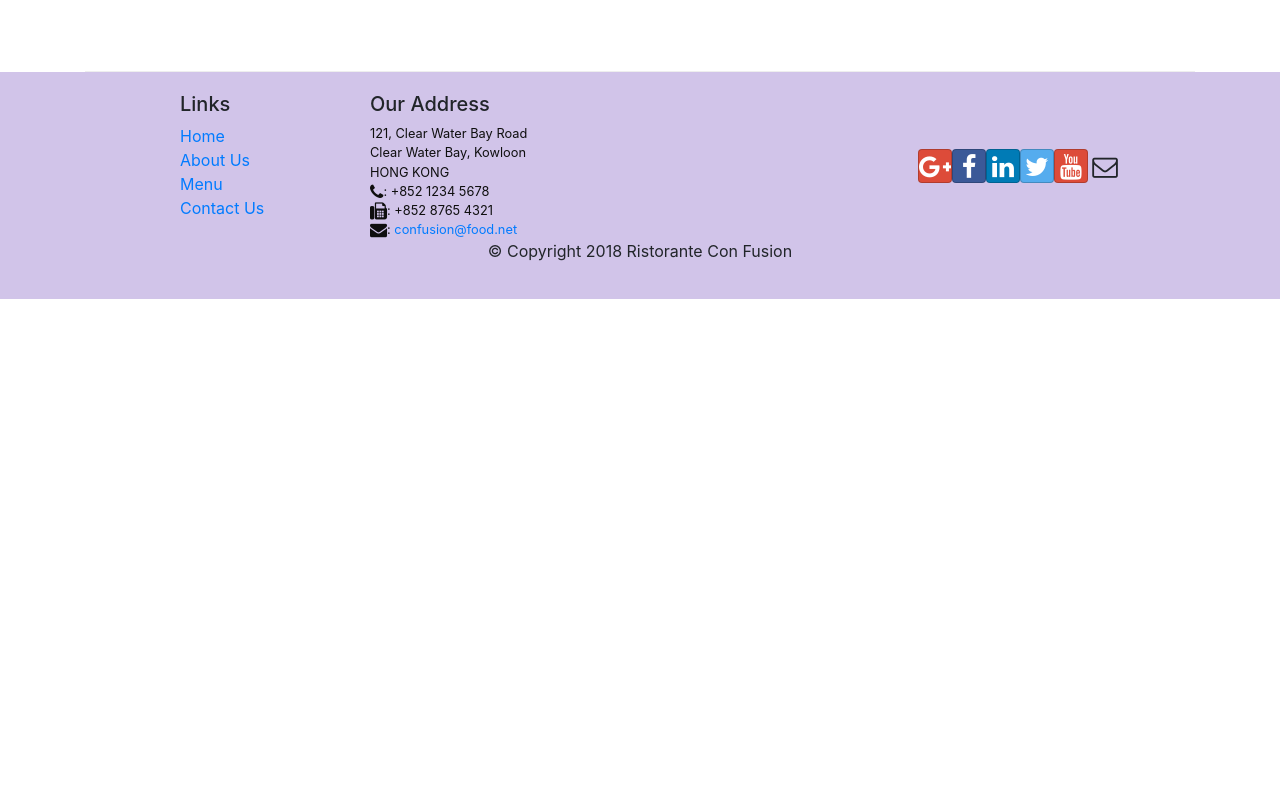
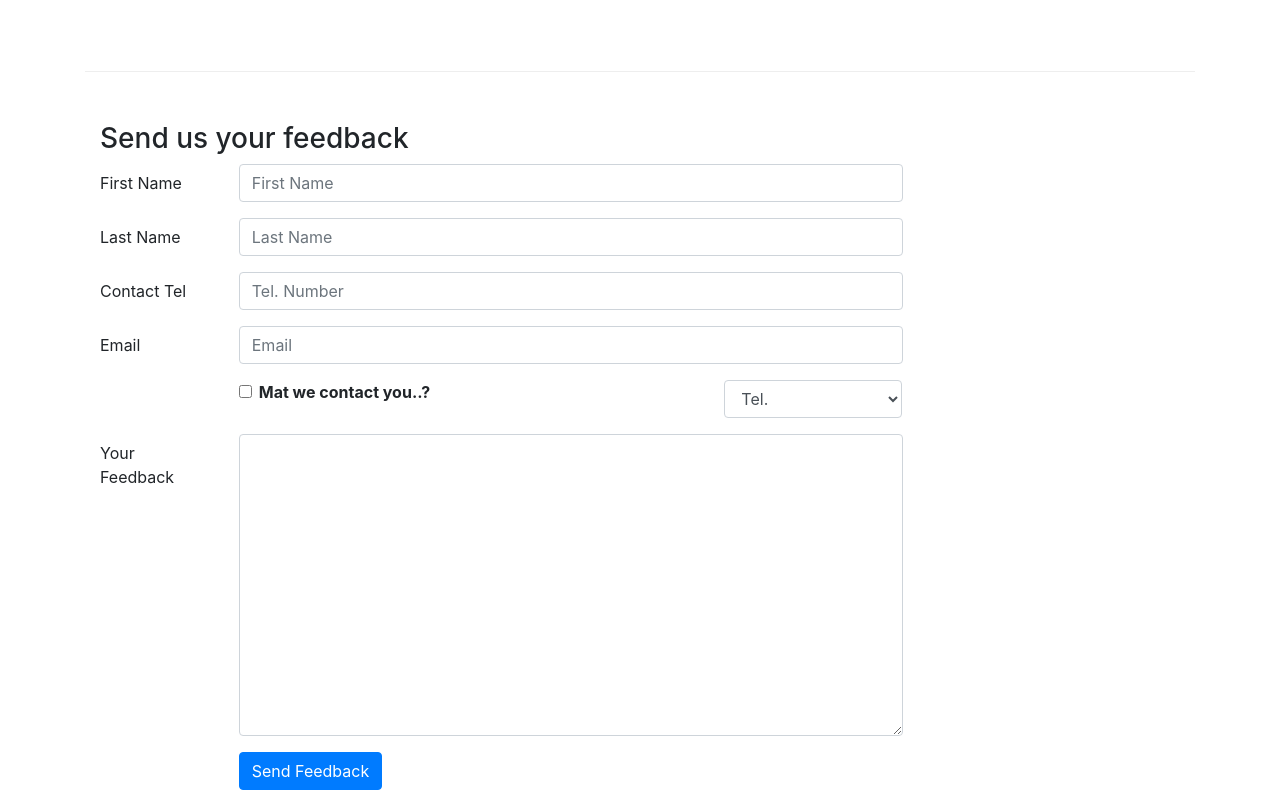
Before and after one commit to NikhilLobo/confusion, a React (Create React App) app: page /contactus in a window 1280 px wide. Shown: the part 800-1600 px from the top of the page. Before the commit the page ends 1099 px from the top, so only its background shows below. Built offline with nearby package versions, Linux system fonts and the light colour scheme.

Commit message:
Controlled Forms

```diff
--- a/src/components/ContactComponent.js
+++ b/src/components/ContactComponent.js
@@ -1,8 +1,45 @@
 import React from 'react';
-import {Breadcrumb,BreadcrumbItem} from 'reactstrap';
+import {Breadcrumb,BreadcrumbItem,Button,Form,FormGroup,Label,Input,Col} from 'reactstrap';
 import {Link} from 'react-router-dom';
 
-function Contact(props) {
+class Contact extends React.Component {
+    constructor(props)
+    {
+      super(props);
+      this.state={
+        firstname:'',
+        lastname:'',
+        telnum:'',
+        email:'',
+        agree:false,
+        contactType:'Tel.',
+        mesage:''
+      }
+      this.handleSubmit=this.handleSubmit.bind(this);
+      this.handleInputChange=this.handleInputChange.bind(this);
+    }
+
+
+    handleInputChange(event){
+      const target=event.target;
+      const value=target.type==='checkbox'? target.checked: target.value;
+      const name=target.name;
+      this.setState({
+        [name]:value
+      })
+
+
+    }
+    handleSubmit(event){
+        console.log("Current State"+JSON.stringify(this.state));
+        alert("Current State"+JSON.stringify(this.state));
+        event.preventDefault();
+
+
+    }
+
+    render(){
+
     return(
         <div className="container">
             <div className="row">
@@ -42,8 +79,82 @@
                     </div>
                 </div>
             </div>
+            <div className="row row-content">
+                <div className="col-12">
+                    <h3> Send us your feedback</h3>
+                </div>
+                <div className="col-12 col-md-9">
+                    <Form onSubmit={this.handleSubmit}>
+                        <FormGroup row>
+                            <Label htmlFor="firstname" md={2}>First Name</Label>
+                            <Col md={10}>
+                                  <Input type="text" name="firstname" id="firstname" placeholder="First Name" value={this.state.firstname}
+                                  onChange={this.handleInputChange}/>
+                            </Col>
+                        </FormGroup>
+                        <FormGroup row>
+                            <Label htmlFor="lastname" md={2}>Last Name</Label>
+                            <Col md={10}>
+                                  <Input type="text" name="lastname" id="lastname" placeholder="Last Name" value={this.state.lastname}
+                                  onChange={this.handleInputChange}/>
+                            </Col>
+                        </FormGroup>
+                        <FormGroup row>
+                            <Label htmlFor="telnum" md={2}>Contact Tel</Label>
+                            <Col md={10}>
+                                  <Input type="tel" name="telnum" id="telnum" placeholder="Tel. Number" value={this.state.telnum}
+                                  onChange={this.handleInputChange}/>
+                            </Col>
+                        </FormGroup>
+                        <FormGroup row>
+                            <Label htmlFor="email" md={2}>Email</Label>
+                            <Col md={10}>
+                                  <Input type="email" name="email" id="email" placeholder="Email" value={this.state.email}
+                                  onChange={this.handleInputChange}/>
+                            </Col>
+                        </FormGroup>
+                        <FormGroup row>
+                               <Col md={{size:6,offset:2}}>
+                                  <FormGroup check>
+                                      <Label check>
+                                            <Input type="checkbox" name="agree" checked={this.state.agree}
+                                            onChange={this.handleInputChange}/> {' '}
+                                            <strong>  Mat we contact you..?</strong>
+                                      </Label>
+                                  </FormGroup>
+
+                               </Col>
+                               <Col md={{size:3,offset:1}}>
+                                  <Input type="select" name="contactType" value={this.state.contactType} onChange={this.handleInputChange}>
+                                      <option>Tel.</option>
+                                      <option>Email</option>
+                                  </Input>
+
+                               </Col>
+                        </FormGroup>
+                        <FormGroup row>
+                            <Label htmlFor="message" md={2}>Your Feedback</Label>
+                            <Col md={10}>
+                                  <Input type="textarea" name="message" id="message" rows="12" value={this.state.message}
+                                  onChange={this.handleInputChange}/>
+                            </Col>
+                        </FormGroup>
+                        <FormGroup row>
+                              <Col md={{size:10,offset:2}}>
+                                  <Button type="submit" color="primary">
+                                    Send Feedback
+                                  </Button>
+
+                              </Col>
+                        </FormGroup>
+                    </Form>
+                </div>
+
+            </div>
+
         </div>
     );
 }
+}
 
 export default Contact;
--- a/src/components/MainComponent.js
+++ b/src/components/MainComponent.js
@@ -55,7 +55,6 @@
           <Route path="/menu/:dishId" component={dishWithId}/>
           <Route path="/contactus" component={Contact}/>
           <Route path="/aboutus" component={()=><About leaders={this.state.leaders}/>}/>
-
           <Redirect to="/home"/>
         </Switch>
       <Footer/>
--- a/src/components/MenuComponent.js
+++ b/src/components/MenuComponent.js
@@ -22,7 +22,7 @@
         const menu = props.dishes.map((dish) => {
             return (
                 <div className="col-md-4 m-1"  key={dish.id}>
-              n
+                    <RenderMenuItem dish={dish} />
                 </div>
             );
         });
```
